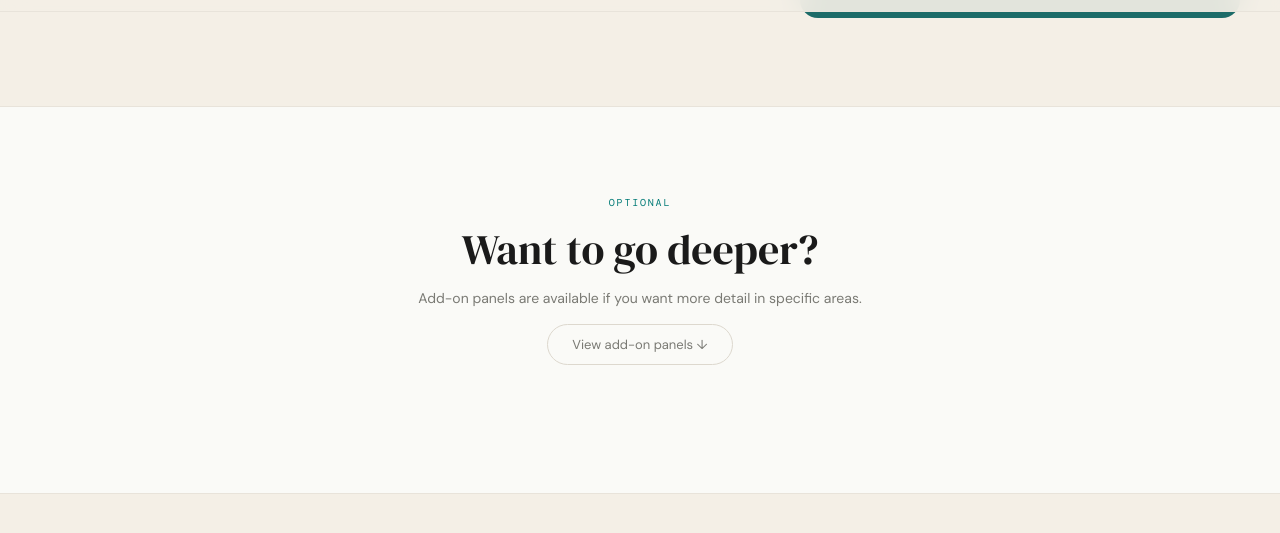
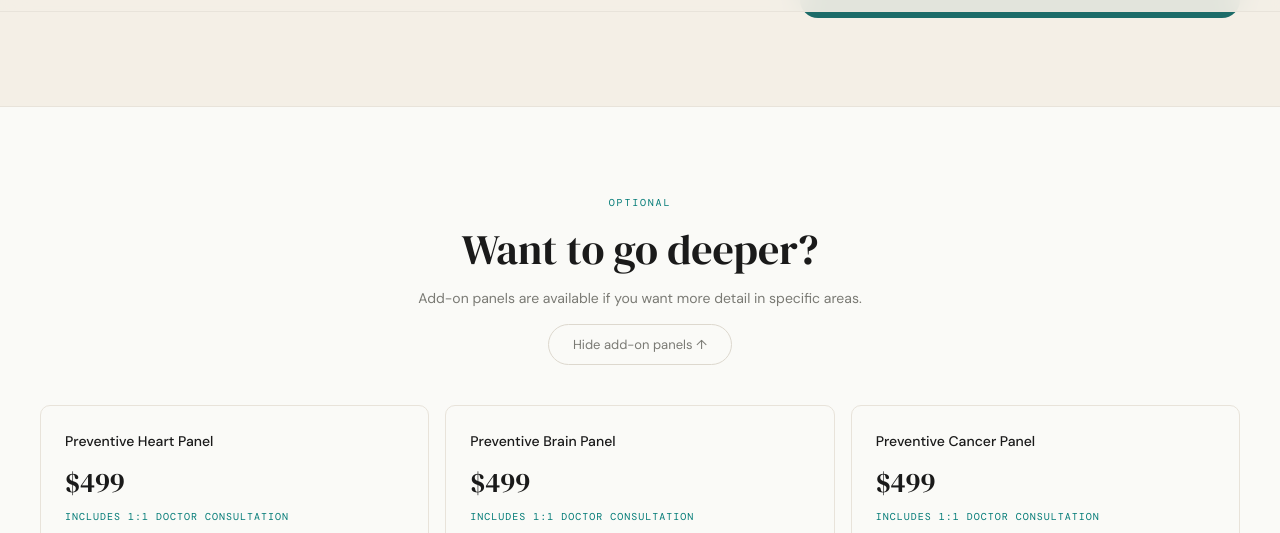
Before and after one commit to jhohanphua-sketch/morrow-insights-landing-v1, a plain HTML site: page index.html in a window 1280 px wide. Both pictures are taken after a click on the button "View add-on panels ↓". Shown: the part 5190-5723 px from the top of the page. Drawn offline with nearby package versions, Linux system fonts and the light colour scheme.

Commit message:
Add files via upload

```diff
--- a/index.html
+++ b/index.html
@@ -1143,3 +1143,10 @@ footer {
       </div>
     </div>
     <div class="footer-bottom">All healthcare services are provided by Longevity &amp; Lifestyle Medical Pte. Ltd., which operates under the brand "MORROW Medical", licensed by the Ministry of Health under the Healthcare Services Act 2020 (Licence No. L/25M0780/MDS/001/252). MORROW Insights is a health awareness and monitoring service. It does not diagnose, treat, or manage any medical condition. © 2026 Longevity &amp; Lifestyle Medical Pte. Ltd. All rights reserved.<
+<script>
+function toggleAddons(btn) {
+  var body = document.getElementById("addons-body");
+  body.classList.toggle("open");
+  btn.textContent = body.classList.contains("open") ? "Hide add-on panels ↑" : "View add-on panels ↓";
+}
+</script>
```
